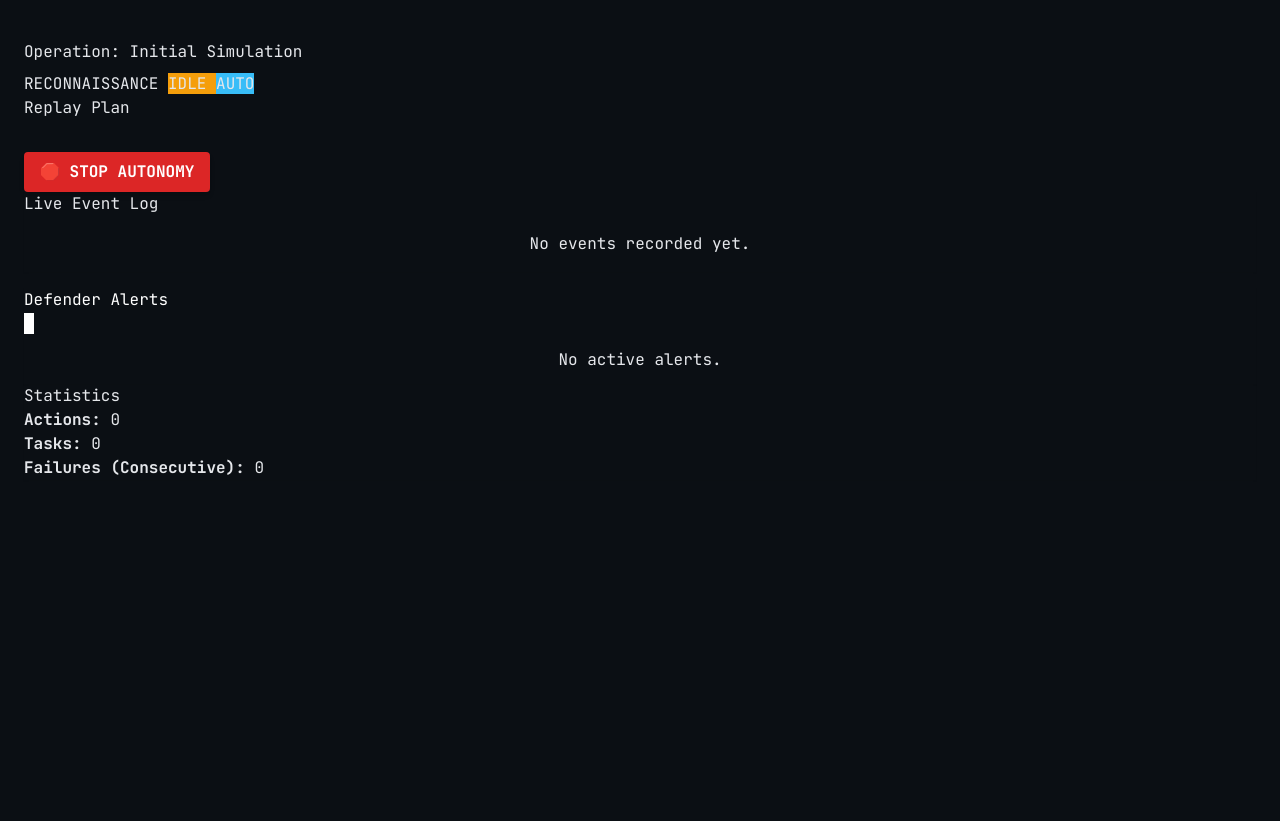
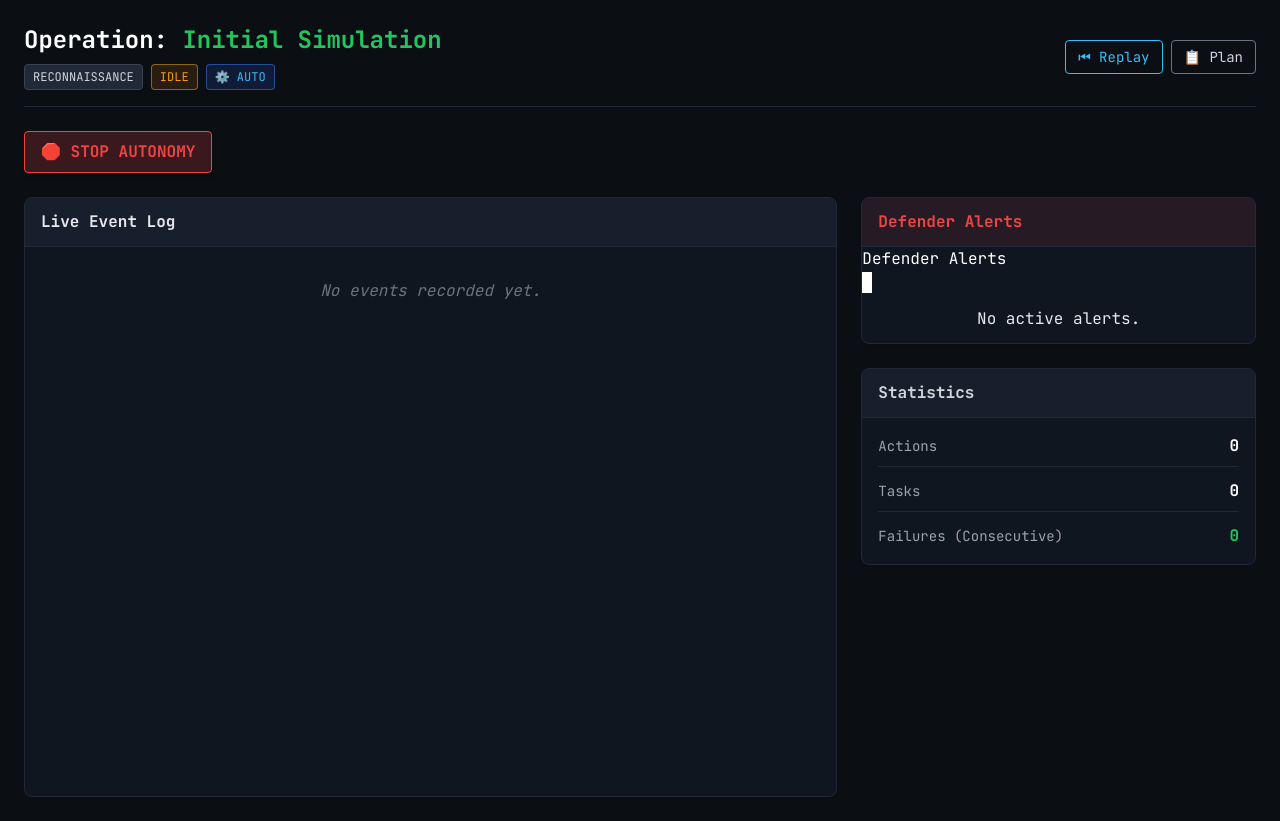
Before and after one commit to donaljojoofficial/XploitAI, a Django app: page /attack/1/ in a window 1280 px wide. Shown: the part 69-890 px from the top of the page. Before the commit the page ends 544 px from the top, so only its background shows below. Run offline with Django 5.2, Linux system fonts and the light colour scheme; the visitor is signed in with stand-in values (Sample User, id 1); data comes from the database, SQL or seed files in the repository; data that the repository does not hold is empty; some libraries are stand-ins or nearby versions.

Commit message:
feat(ui, auth): modernize auth flow and migrate dashboard views to Tailwind
- Implement a custom 6-digit code password reset system replacing Django's default token flow.
- Add rate-limiting and email enumeration protection to the password reset request endpoint.
- Secure the password reset verification step using  instead of session state.
- Update  and  to support and test the new caching and code-based verification logic.
- Hide the main navigation bar from all unauthenticated pages (login, register, and password reset) using template blocks.
- Refactor  and  to fully utilize the custom Tailwind CSS dark theme, removing legacy Bootstrap classes.

```diff
--- a/dashboard/templates/dashboard/attack_detail.html
+++ b/dashboard/templates/dashboard/attack_detail.html
@@ -1,36 +1,43 @@
 {% extends 'dashboard/base.html' %}
 
 {% block content %}
-<div class="container-fluid py-4">
+<div class="space-y-6">
     <!-- Header -->
-    <div class="d-flex justify-content-between flex-wrap flex-md-nowrap align-items-center pb-2 mb-3 border-bottom">
+    <div class="flex flex-col md:flex-row justify-between items-start md:items-center pb-4 border-b border-gray-700">
         <div>
-            <h1 class="h2">Operation: {{ attack_state.name }}</h1>
-            <div class="mt-2">
-                <span class="badge bg-secondary">{{ attack_state.current_phase }}</span>
-                <span class="badge bg-{% if attack_state.autonomy_status == 'RUNNING' %}success{% elif attack_state.autonomy_status == 'STOPPED' %}danger{% else %}warning{% endif %}">
-                    {{ attack_state.autonomy_status }}
+            <h1 class="text-2xl font-bold text-white mb-2">Operation: <span class="text-accent">{{ attack_state.name }}</span></h1>
+            <div class="flex flex-wrap gap-2 text-xs font-mono">
+                <span class="px-2 py-1 bg-gray-700 text-gray-300 rounded border border-gray-600">{{ attack_state.current_phase }}</span>
+
+                {% if attack_state.autonomy_status == 'RUNNING' %}
+                    <span class="px-2 py-1 bg-green-900/30 text-accent border border-green-500/50 rounded flex items-center gap-1">
+                        <span class="w-2 h-2 rounded-full bg-accent animate-pulse"></span> {{ attack_state.autonomy_status }}
                     </span>
-                <span class="badge bg-info text-dark" title="AI Provider">
-                    <i class="bi bi-cpu"></i> {{ attack_state.state_data.llm_provider|default:"AUTO"|upper }}
+                {% elif attack_state.autonomy_status == 'STOPPED' %}
+                    <span class="px-2 py-1 bg-red-900/30 text-error border border-red-500/50 rounded">{{ attack_state.autonomy_status }}</span>
+                {% else %}
+                    <span class="px-2 py-1 bg-yellow-900/30 text-warning border border-yellow-500/50 rounded">{{ attack_state.autonomy_status }}</span>
+                {% endif %}
+
+                <span class="px-2 py-1 bg-blue-900/30 text-info border border-blue-500/50 rounded" title="AI Provider">
+                    ⚙️ {{ attack_state.state_data.llm_provider|default:"AUTO"|upper }}
                 </span>
             </div>
         </div>
-        <div class="btn-toolbar mb-2 mb-md-0">
-            <div class="btn-group me-2">
-                <a href="{% url 'dashboard_attack_replay' attack_state.id %}" class="btn btn-sm btn-outline-primary">
-                    <i class="bi bi-rewind-circle"></i> Replay
+
+        <div class="mt-4 md:mt-0 flex flex-wrap gap-2">
+            <a href="{% url 'dashboard_attack_replay' attack_state.id %}" class="px-3 py-1.5 text-sm border border-info text-info hover:bg-info hover:text-gray-900 rounded transition-colors flex items-center gap-1">
+                ⏮ Replay
             </a>
-                <a href="{% url 'dashboard_attack_plan' attack_state.id %}" class="btn btn-sm btn-outline-info">
-                    <i class="bi bi-journal-text"></i> Plan
+            <a href="{% url 'dashboard_attack_plan' attack_state.id %}" class="px-3 py-1.5 text-sm border border-gray-500 text-gray-300 hover:border-gray-300 hover:text-white rounded transition-colors flex items-center gap-1">
+                📋 Plan
             </a>
-            </div>
 
             {% if attack_state.autonomy_status == 'STOPPED' %}
-                <form action="{% url 'resume_attack' attack_state.id %}" method="POST" class="d-inline">
+                <form action="{% url 'resume_attack' attack_state.id %}" method="POST" class="inline-block">
                     {% csrf_token %}
-                    <button type="submit" class="btn btn-sm btn-success">
-                        <i class="bi bi-play-fill"></i> Resume
+                    <button type="submit" class="px-3 py-1.5 text-sm bg-accent text-gray-900 font-bold rounded hover:bg-green-400 transition-colors flex items-center gap-1">
+                        ▶ Resume
                     </button>
                 </form>
             {% endif %}
@@ -38,10 +45,10 @@
     </div>
 
     {% if attack_state.autonomy_status != 'STOPPED' %}
-    <div class="mt-4">
+    <div>
         <form action="{% url 'stop_attack' attack_state.id %}" method="post" class="inline-block">
             {% csrf_token %}
-            <button type="submit" class="bg-red-600 hover:bg-red-700 text-white font-bold py-2 px-4 rounded shadow-md transition duration-150 ease-in-out">
+            <button type="submit" class="bg-error/20 hover:bg-error/40 text-error border border-error font-bold py-2 px-4 rounded shadow-md transition duration-150 ease-in-out flex items-center gap-2">
                 🛑 STOP AUTONOMY
             </button>
         </form>
@@ -50,73 +57,91 @@
 
     <!-- Stop Reason Alert -->
     {% if attack_state.autonomy_status == 'STOPPED' %}
-        <div class="alert alert-{% if waiting_for_approval %}warning{% elif plan_completed %}success{% else %}danger{% endif %} mb-4">
-            <strong>Stopped:</strong> {{ attack_state.stop_reason }}
+        <div class="p-4 rounded border {% if waiting_for_approval %}bg-yellow-900/20 border-warning text-yellow-200{% elif plan_completed %}bg-green-900/20 border-accent text-green-200{% else %}bg-red-900/20 border-error text-red-200{% endif %} flex justify-between items-center">
+            <div>
+                <strong class="font-bold">Stopped:</strong> <span class="text-sm">{{ attack_state.stop_reason }}</span>
+            </div>
             {% if waiting_for_approval %}
-                <form action="{% url 'approve_plan' attack_state.id %}" method="POST" class="d-inline ms-3">
+                <form action="{% url 'approve_plan' attack_state.id %}" method="POST" class="inline-block ml-4">
                     {% csrf_token %}
-                    <button type="submit" class="btn btn-warning btn-sm">Approve & Continue</button>
+                    <button type="submit" class="px-3 py-1.5 bg-warning text-gray-900 font-bold text-sm rounded hover:bg-yellow-400 transition-colors">Approve & Continue</button>
                 </form>
             {% endif %}
         </div>
     {% endif %}
 
     <!-- Main Grid -->
-    <div class="row">
+    <div class="grid grid-cols-1 lg:grid-cols-3 gap-6">
         <!-- Timeline / Events -->
-        <div class="col-lg-8">
-            <div class="card shadow-sm mb-4">
-                <div class="card-header">
-                    <h5 class="my-0 fw-normal">Live Event Log</h5>
+        <div class="lg:col-span-2">
+            <div class="bg-gray-800 border border-gray-700 rounded-lg shadow-sm overflow-hidden h-[600px] flex flex-col">
+                <div class="bg-gray-700/50 px-4 py-3 border-b border-gray-700">
+                    <h5 class="font-bold text-gray-200">Live Event Log</h5>
                 </div>
-                <div class="card-body p-0">
-                    <div class="list-group list-group-flush" style="max-height: 600px; overflow-y: auto;">
+                <div class="flex-1 overflow-y-auto divide-y divide-gray-700 p-0">
                     {% for event in unified_events reversed %}
-                            <div class="list-group-item">
-                                <div class="d-flex w-100 justify-content-between">
-                                    <h6 class="mb-1">
+                        <div class="p-4 hover:bg-gray-700/30 transition-colors">
+                            <div class="flex w-full justify-between items-start mb-2">
+                                <h6 class="text-sm font-bold text-white flex items-center gap-2">
                                     {% if event.source == 'AI' %}
-                                            <span class="badge bg-primary">AI</span>
+                                        <span class="px-2 py-0.5 text-[10px] rounded bg-purple-900/50 text-purple-300 border border-purple-500/50">AI</span>
                                     {% elif event.source == 'EXECUTOR' %}
-                                            <span class="badge bg-secondary">EXEC</span>
+                                        <span class="px-2 py-0.5 text-[10px] rounded bg-gray-700 text-gray-300 border border-gray-500/50">EXEC</span>
                                     {% elif event.source == 'DEFENDER' %}
-                                            <span class="badge bg-danger">DEFENDER</span>
+                                        <span class="px-2 py-0.5 text-[10px] rounded bg-red-900/50 text-red-300 border border-red-500/50">DEFENDER</span>
                                     {% else %}
-                                            <span class="badge bg-light text-dark">{{ event.source }}</span>
+                                        <span class="px-2 py-0.5 text-[10px] rounded bg-gray-600 text-gray-200">{{ event.source }}</span>
                                     {% endif %}
                                     {{ event.type }}
                                 </h6>
-                                    <small class="text-muted">{{ event.dt|date:"H:i:s" }}</small>
+                                <span class="text-xs text-gray-500 font-mono">{{ event.dt|date:"H:i:s" }}</span>
                             </div>
-                                <p class="mb-1">{{ event.desc }}</p>
+                            <p class="text-sm text-gray-300 mb-2">{{ event.desc }}</p>
                             {% if event.data %}
-                                    <small class="text-muted">
-                                        <pre class="mb-0 mt-1 bg-light p-1 border rounded" style="font-size: 0.75em;">{{ event.data|pprint }}</pre>
-                                    </small>
+                                <div class="bg-gray-900 p-3 rounded border border-gray-700 overflow-x-auto">
+                                    <pre class="text-xs text-green-400 font-mono m-0">{{ event.data|pprint }}</pre>
+                                </div>
                             {% endif %}
                         </div>
                     {% empty %}
-                            <div class="list-group-item text-center text-muted py-4">
+                        <div class="p-8 text-center text-gray-500 italic">
                             No events recorded yet.
                         </div>
                     {% endfor %}
                 </div>
             </div>
         </div>
+
+        <!-- Sidebar Stats -->
+        <div class="lg:col-span-1 space-y-6">
+            <!-- Alerts -->
+            <div class="bg-gray-800 border border-gray-700 rounded-lg shadow-sm overflow-hidden">
+                <div class="bg-error/10 px-4 py-3 border-b border-gray-700 flex justify-between items-center">
+                    <h5 class="font-bold text-error">Defender Alerts</h5>
+                </div>
+                <div class="p-0">
+                    {% include "dashboard/partials/defender_alerts.html" with alerts=alerts %}
+                </div>
             </div>
 
-        <!-- Sidebar Stats -->
-        <div class="col-lg-4">
-            <!-- Alerts -->
-            {% include "dashboard/partials/defender_alerts.html" with alerts=alerts %}
-
             <!-- Stats -->
-            <div class="card shadow-sm mb-4">
-                <div class="card-header">Statistics</div>
-                <div class="card-body">
-                    <p><strong>Actions:</strong> {{ actions.count }}</p>
-                    <p><strong>Tasks:</strong> {{ tasks.count }}</p>
-                    <p><strong>Failures (Consecutive):</strong> {{ consecutive_failures }}</p>
+            <div class="bg-gray-800 border border-gray-700 rounded-lg shadow-sm overflow-hidden">
+                <div class="bg-gray-700/50 px-4 py-3 border-b border-gray-700">
+                    <h5 class="font-bold text-gray-300">Statistics</h5>
+                </div>
+                <div class="p-4 space-y-3">
+                    <div class="flex justify-between items-center border-b border-gray-700 pb-2">
+                        <span class="text-gray-400 text-sm">Actions</span>
+                        <span class="text-white font-mono font-bold">{{ actions.count }}</span>
+                    </div>
+                    <div class="flex justify-between items-center border-b border-gray-700 pb-2">
+                        <span class="text-gray-400 text-sm">Tasks</span>
+                        <span class="text-white font-mono font-bold">{{ tasks.count }}</span>
+                    </div>
+                    <div class="flex justify-between items-center">
+                        <span class="text-gray-400 text-sm">Failures (Consecutive)</span>
+                        <span class="{% if consecutive_failures > 0 %}text-error{% else %}text-accent{% endif %} font-mono font-bold">{{ consecutive_failures }}</span>
+                    </div>
                 </div>
             </div>
         </div>
```
Also changed, not shown: dashboard/auth.py (+9 -0 lines), dashboard/templates/dashboard/attack_plan.html (+10 -7 lines). Lines whose indentation alone changed are shown as unchanged.
